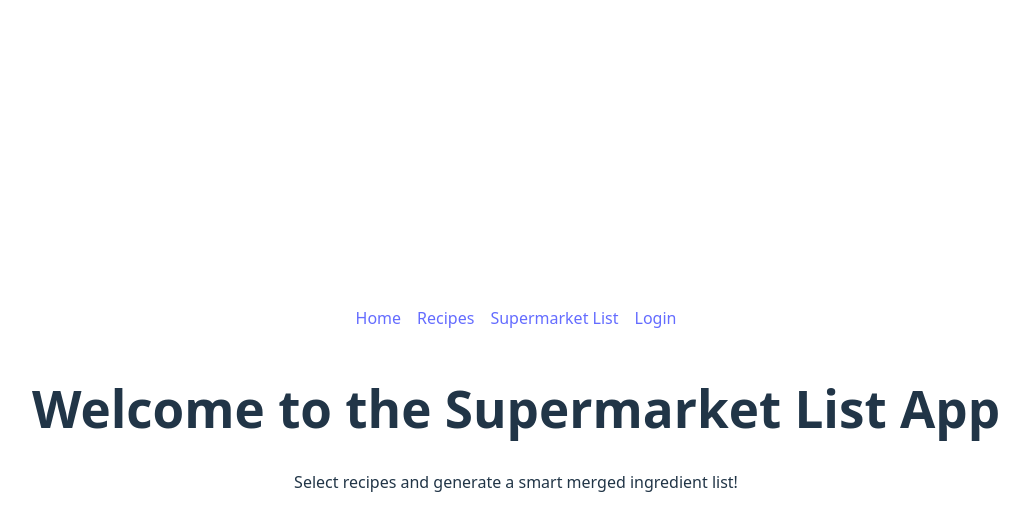
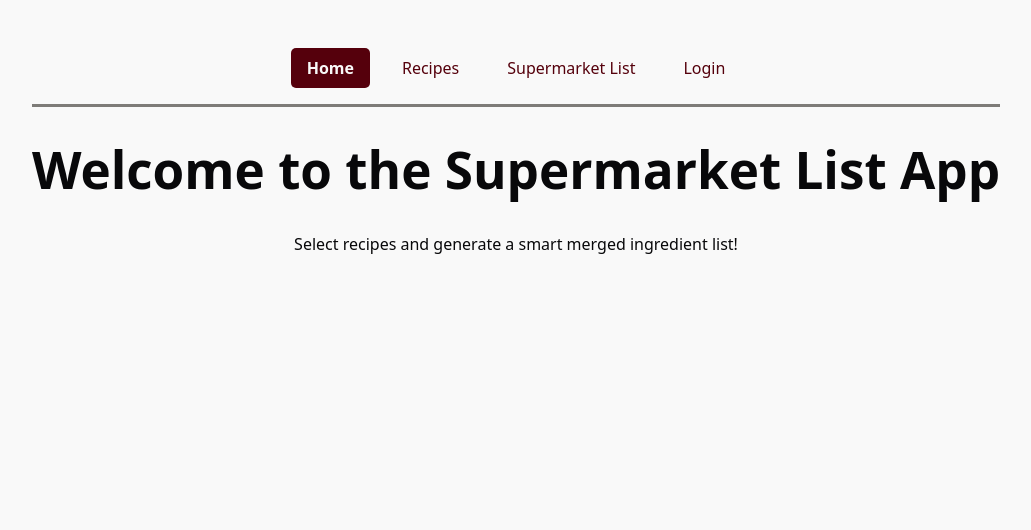
Before and after one commit to christianpjimenez/recipe-ingredient-list, a React (Vite) app: page / in a window 1280 px wide. Shown: the top 530 px of the page, without its empty margins (124-1155 px from the left). Built offline with nearby package versions, Linux system fonts and the light colour scheme.

Commit message:
changed minor things to jsx and added css styling, focusing on Recipe page

```diff
--- a/src/App.css
+++ b/src/App.css
@@ -1,3 +1,8 @@
+body{
+  background-color: var(--white);
+  color: var(--black);
+}
+
 #root {
   max-width: 1280px;
   margin: 0 auto;
@@ -7,4 +12,62 @@
 
 #root nav{
   justify-content: center;
+  border-bottom: solid 3px var(--darkgray);
 }
+
+a{
+  color: var(--darkred);
+  text-decoration: none;
+}
+
+nav a{
+  padding: 0.5rem 1rem;
+}
+
+a.active{
+  color: var(--white);
+  background-color: var(--darkred);
+  font-weight: bold;
+  border-radius: 5px;
+}
+
+button{
+  background-color: var(--red);
+  color: var(--white);
+  border: none;
+  padding: 0.5rem 1rem;
+  border-radius: 5px;
+  cursor: pointer;
+}
+
+input, textarea, select {
+  background-color: var(--white);
+  border: solid 1px var(--red);
+  border-radius: 5px;
+  padding: 0.5rem;
+  color: var(--black);
+}
+
+.input-container>div{
+  margin-bottom: 1rem;
+  display: flex;
+  flex-direction: column;
+  justify-content: center;
+  gap: 0.5rem;
+}
+
+.ingredient-container{
+  display: flex;
+  flex-direction: row;
+  justify-content: center;
+  gap: 0.5rem;
+  margin-bottom: 0.5rem;
+}
+
+.button-container{
+  display: flex;
+  flex-direction: column;
+  justify-content: center;
+  align-items: center;
+  gap: 0.5rem;
+}
--- a/src/index.css
+++ b/src/index.css
@@ -11,6 +11,13 @@
   text-rendering: optimizeLegibility;
   -webkit-font-smoothing: antialiased;
   -moz-osx-font-smoothing: grayscale;
+
+  --darkred: #55000C;
+  --red: #99121E;
+  --black: #08080A;
+  --gray: #ABAAA1;
+  --darkgray: #7E7C78;
+  --white: #F9F9F9;
 }
 
 a {
@@ -25,7 +32,6 @@ a:hover {
 body {
   margin: 0;
   display: flex;
-  place-items: center;
   min-width: 320px;
   min-height: 100vh;
   justify-content: center;
@@ -36,27 +42,8 @@ h1 {
   line-height: 1.1;
 }
 
-button {
-  border-radius: 8px;
-  border: 1px solid transparent;
-  padding: 0.6em 1.2em;
-  font-size: 1em;
-  font-weight: 500;
-  font-family: inherit;
-  background-color: #1a1a1a;
-  cursor: pointer;
-  transition: border-color 0.25s;
-}
-button:hover {
-  border-color: #646cff;
-}
-button:focus,
-button:focus-visible {
-  outline: 4px auto -webkit-focus-ring-color;
-}
-
 @media (prefers-color-scheme: light) {
-  :root {
+  /*:root {
     color: #213547;
     background-color: #ffffff;
   }
@@ -65,5 +52,5 @@ button:focus-visible {
   }
   button {
     background-color: #f9f9f9;
-  }
+  }*/
 }
--- a/src/pages/Recipes.jsx
+++ b/src/pages/Recipes.jsx
@@ -93,9 +93,11 @@ function Recipes({ selectedRecipes, setSelectedRecipes }) {
       ))}
 
       {isAdmin && (
-        <div style={{ border: '2px solid green', padding: '1rem', marginTop: '2rem' }}>
+        <div style={{ border: '2px solid var(--darkred)', padding: '1rem', marginTop: '2rem' }}>
+
           <h3>Add New Recipe</h3>
             <form onSubmit={handleSubmit}>
+              <div className='input-container'>
                 <div>
                   <label>Name:</label>
                   <input name="name" value={formData.name} onChange={handleFormChange} required />
@@ -104,10 +106,11 @@ function Recipes({ selectedRecipes, setSelectedRecipes }) {
                   <label>Description:</label>
                   <textarea name="description" value={formData.description} onChange={handleFormChange} required />
                 </div>
+              </div>
 
             <h4>Ingredients</h4>
             {formData.ingredients.map((ing, idx) => (
-              <div key={idx}>
+              <div className='ingredient-container' key={idx}>
                 <input
                   type="text"
                   placeholder="Ingredient name"
@@ -154,9 +157,10 @@ function Recipes({ selectedRecipes, setSelectedRecipes }) {
                 </select>
               </div>
             ))}
+            <div className="button-container">
               <button type="button" onClick={addIngredientField}>Add Ingredient</button>
-
-            <button type="submit" style={{ display: 'block', marginTop: '1rem' }}>Submit Recipe</button>
+              <button type="submit">Submit Recipe</button>
+            </div>
           </form>
         </div>
       )}
```
Lines whose indentation alone changed are shown as unchanged.
